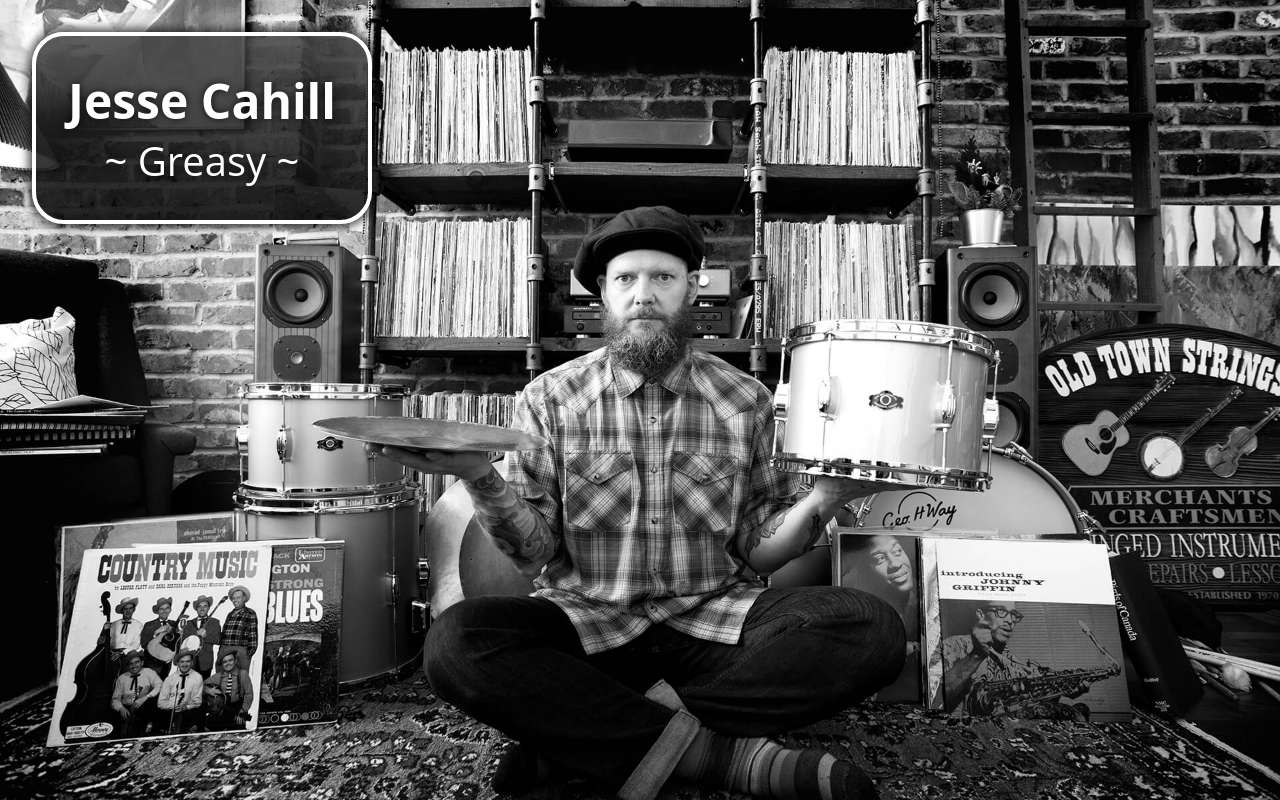
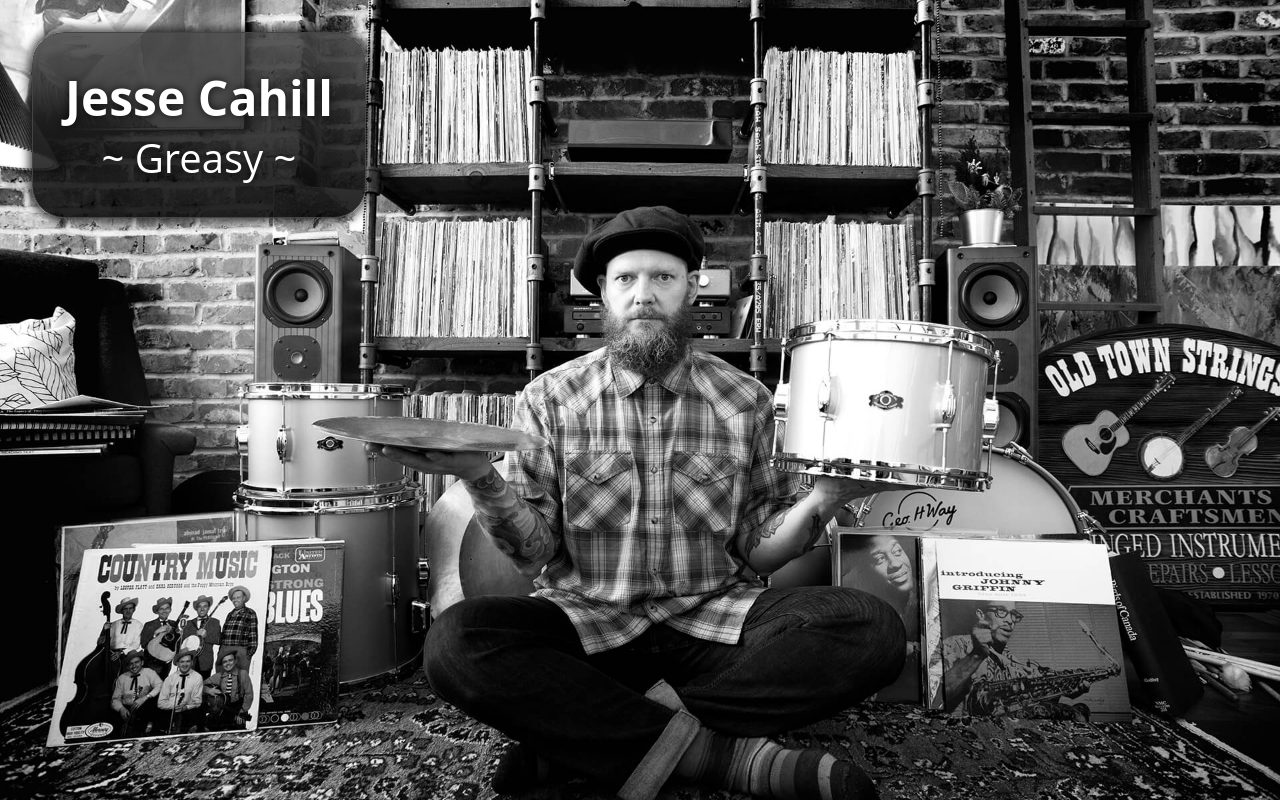
Before and after one commit to codewisenate/jessecahill-web, a Nuxt app: page / in a window 1280 px wide. Built offline with nearby package versions, Linux system fonts and the light colour scheme.

Commit message:
border changes

```diff
--- a/app.vue
+++ b/app.vue
@@ -59,7 +59,7 @@ section.main {
 }
 .content-container {
   background: linear-gradient(0deg, rgba(0,0,0,0.85) 0%, rgba(66,66,66,0.85) 100%);
-  border: 4px solid #fff;
+  border: 1px solid #444;
   border-radius: 2rem;
   box-shadow: 0 0 0.5rem 0.25rem rgba(0,0,0, 0.66);
   display: flex;
```
